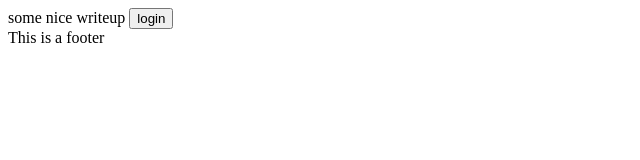
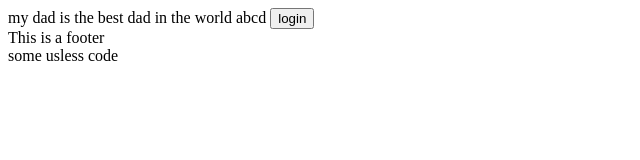
Before and after one commit to idealoladipupo/unreal, a plain HTML site: page index.html in a window 1280 px wide. Shown: the whole page, without its empty margins (0-640 px from the left). Drawn offline with Linux system fonts and the light colour scheme.

Commit message:
added some recrnt gbas gbos

```diff
--- a/index.html
+++ b/index.html
@@ -9,9 +9,10 @@
   </head>
   <body>
     <header>
-      some nice writeup
+      my dad is the best dad in the world abcd
       <button>login</button>
     </header>
     <footer>This is a footer</footer>
+    some usless code
   </body>
 </html>
```
